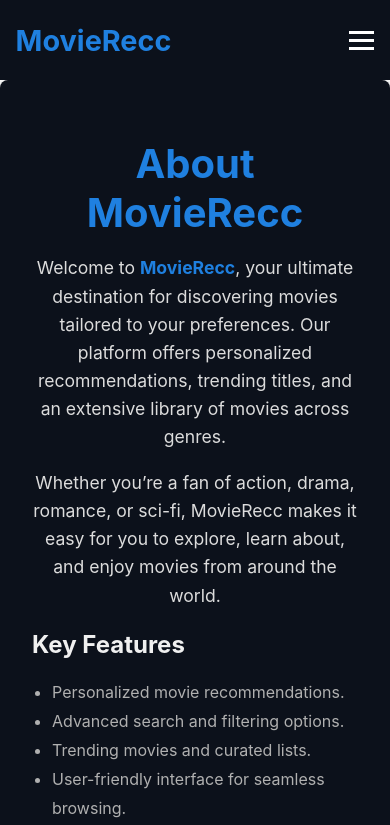
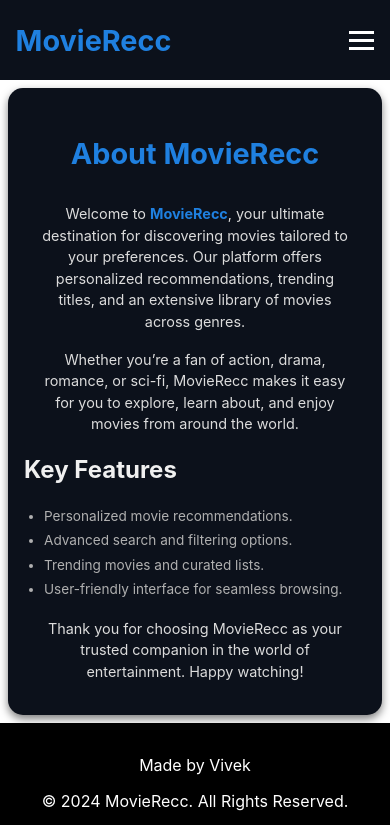
Before and after one commit to Vivek4428/MovieRecc, a React (Create React App) app in the folder movie-frontend/: page /about in a window 390 px wide. Shown: the top 825 px of the page. Built offline with nearby package versions, Linux system fonts and the light colour scheme.

Commit message:
css tweaks

```diff
--- a/movie-frontend/src/App.jsx
+++ b/movie-frontend/src/App.jsx
@@ -7,9 +7,9 @@ import GenrePage from './genrepage/GenrePage';
 import Login from './login/Login';
 import Signup from './signup/Signup';
 import About from './about/About';
-import Search from './search/Search';
 import Movie from './movie/Movie'
 import NotFound from './notfound/NotFound';
+import Search from './search/Search';
 
 function App() {
     return (
--- a/movie-frontend/src/about/About.css
+++ b/movie-frontend/src/about/About.css
@@ -1,10 +1,10 @@
 .about-container {
     padding: 2rem;
     max-width: 800px;
-    margin: 0 auto;
+    margin: 1rem auto;
     color: #f0f0f0;
     background-color: #0c111b;
-    border-radius: 8px;
+    border-radius: 15px;
     box-shadow: 0px 4px 8px rgba(0, 0, 0, 0.5);
 }
 
@@ -12,12 +12,13 @@ h1 {
     font-size: 2.5rem;
     color: #1f80e0;
     text-align: center;
-    margin-bottom: 1rem;
+    margin: 2rem;
 }
 
 .about-container p {
     line-height: 1.6;
     font-size: 1.1rem;
+    padding: 0 1rem;
     margin-bottom: 1rem;
     color: #dcdcdc;
     text-align: center;
@@ -38,3 +39,43 @@ ul li {
 strong {
     color: #1f80e0;
 }
+
+/* Media Queries for Responsiveness */
+@media (max-width: 768px) {
+    .about-container {
+        padding: 1.5rem;
+        margin: 1rem;
+    }
+
+    h1 {
+        font-size: 2rem;
+    }
+
+    .about-container p {
+        font-size: 1rem;
+    }
+
+    ul li {
+        font-size: 0.95rem;
+    }
+}
+
+@media (max-width: 480px) {
+    .about-container {
+        padding: 1rem;
+        margin: 0.5rem;
+    }
+
+    h1 {
+        font-size: 1.8rem;
+    }
+
+    .about-container p {
+        font-size: 0.9rem;
+        line-height: 1.5;
+    }
+
+    ul li {
+        font-size: 0.85rem;
+    }
+}
--- a/movie-frontend/src/genrepage/GenrePage.css
+++ b/movie-frontend/src/genrepage/GenrePage.css
@@ -15,7 +15,7 @@
     flex-wrap: wrap;
     align-items: center;
     justify-content: center;
-    gap: 1.5rem;
+    gap: 2rem;
     padding: 1rem;
 }
 
--- a/movie-frontend/src/movie/Movie.css
+++ b/movie-frontend/src/movie/Movie.css
@@ -1,8 +1,8 @@
 .movie-details-container {
-    padding: 20px;
+    padding: 1.5rem;
     color: white;
-    background: linear-gradient(to right, #030b17 60%, #0c111b00);
-    display: grid;
+    background: linear-gradient(to right, #030b17 80%, #062a7200);
+    display: flex;
     flex-direction: column;
     align-items: center;
 }
@@ -12,7 +12,7 @@
     flex-wrap: wrap;
     justify-content: start;
     align-items: center;
-    gap: 20px;
+    gap: 1.5rem;
     margin: 2rem;
 }
 
@@ -31,7 +31,7 @@
 }
 
 .movie-title {
-    font-size: 2rem;
+    font-size: 2.5rem;
     margin-bottom: 10px;
     text-align: left;
 }
@@ -39,7 +39,7 @@
 .movie-release-date,
 .movie-genres,
 .movie-trailer {
-    font-size: 1rem;
+    font-size: 1.2rem;
     margin: 5px 0;
 }
 
@@ -58,16 +58,16 @@
 }
 
 .backdrop-gallery {
-    display: grid;
-    grid-template-columns: repeat(auto-fit, minmax(200px, 1fr));
-    gap: 10px;
-    margin-top: 10px;
+    display: flex;
+    flex-wrap: wrap;
+    justify-content: center;
+    gap: 2rem;
+    padding: 1rem;
+    margin-top: 1rem;
 }
 
 .backdrop-image {
-    width: 100%;
-    max-width: 100%;
-    height: auto;
+    height: 200px;
     border-radius: 8px;
     box-shadow: 0 4px 8px rgba(0, 0, 0, 0.2);
     transition: transform 0.3s ease, box-shadow 0.3s ease;
@@ -129,11 +129,21 @@
         font-size: 0.9rem;
         padding: 8px 16px;
     }
+
+    .backdrop-gallery {
+        justify-content: center;
+        gap: 1rem;
+    }
+
+    .backdrop-image {
+        height: 150px;
+    }
 }
 
 @media (max-width: 480px) {
     .movie-header {
         flex-direction: column;
+        align-items: center;
         text-align: center;
     }
 
@@ -157,6 +167,11 @@
     }
 
     .backdrop-gallery {
-        grid-template-columns: repeat(auto-fit, minmax(150px, 1fr));
+        flex-wrap: wrap;
+        gap: 0.8rem;
+    }
+
+    .backdrop-image {
+        height: 120px;
     }
 }
--- a/movie-frontend/src/movie/Movie.jsx
+++ b/movie-frontend/src/movie/Movie.jsx
@@ -15,7 +15,6 @@ const Movies = () => {
             </div>
         );
     }
-    console.log(movie.releaseDate)
 
     return (
         <div className="movie-details-container">
--- a/movie-frontend/src/moviegrid/MovieGrid.css
+++ b/movie-frontend/src/moviegrid/MovieGrid.css
@@ -2,7 +2,7 @@
     display: flex;
     flex-wrap: wrap;
     justify-content: center;
-    gap: 1.5rem;
+    gap: 2rem;
     padding: 1rem;
 }
 
--- a/movie-frontend/src/moviegrid/MovieGrid.jsx
+++ b/movie-frontend/src/moviegrid/MovieGrid.jsx
@@ -54,7 +54,7 @@ const MovieGrid = () => {
                     />
                     <div className="details">
                         <h3>{movie.title || 'Unknown Title'}</h3>
-                        <p><b>Genres: </b>{movie.genres?.join(", ") || "N/A"}</p>
+                        <p>{movie.genres?.join(", ") || "N/A"}</p>
                     </div>
                 </div>
             ))}
--- a/movie-frontend/src/search/Search.css
+++ b/movie-frontend/src/search/Search.css
@@ -6,7 +6,7 @@
     display: flex;
     flex-wrap: wrap;
     justify-content: center;
-    gap: 1.5rem;
+    gap: 2rem;
     margin-top: 1rem;
 }
 
--- a/movie-frontend/src/signup/Signup.css
+++ b/movie-frontend/src/signup/Signup.css
@@ -14,7 +14,7 @@
 }
 
 .signup-form {
-    max-width: 400px;
+    max-width: 300px;
     background-color: #ffffff;
     border-radius: 10px;
     box-shadow: 0 14px 28px rgba(0, 0, 0, 0.5), 0 10px 10px rgba(0, 0, 0, 0.22);
@@ -26,6 +26,7 @@
 }
 
 .auth-container input {
+    width: 100%;
     margin-bottom: 15px;
     padding: 12px; /* Increased padding for better touch interaction */
     font-size: 16px;
```
